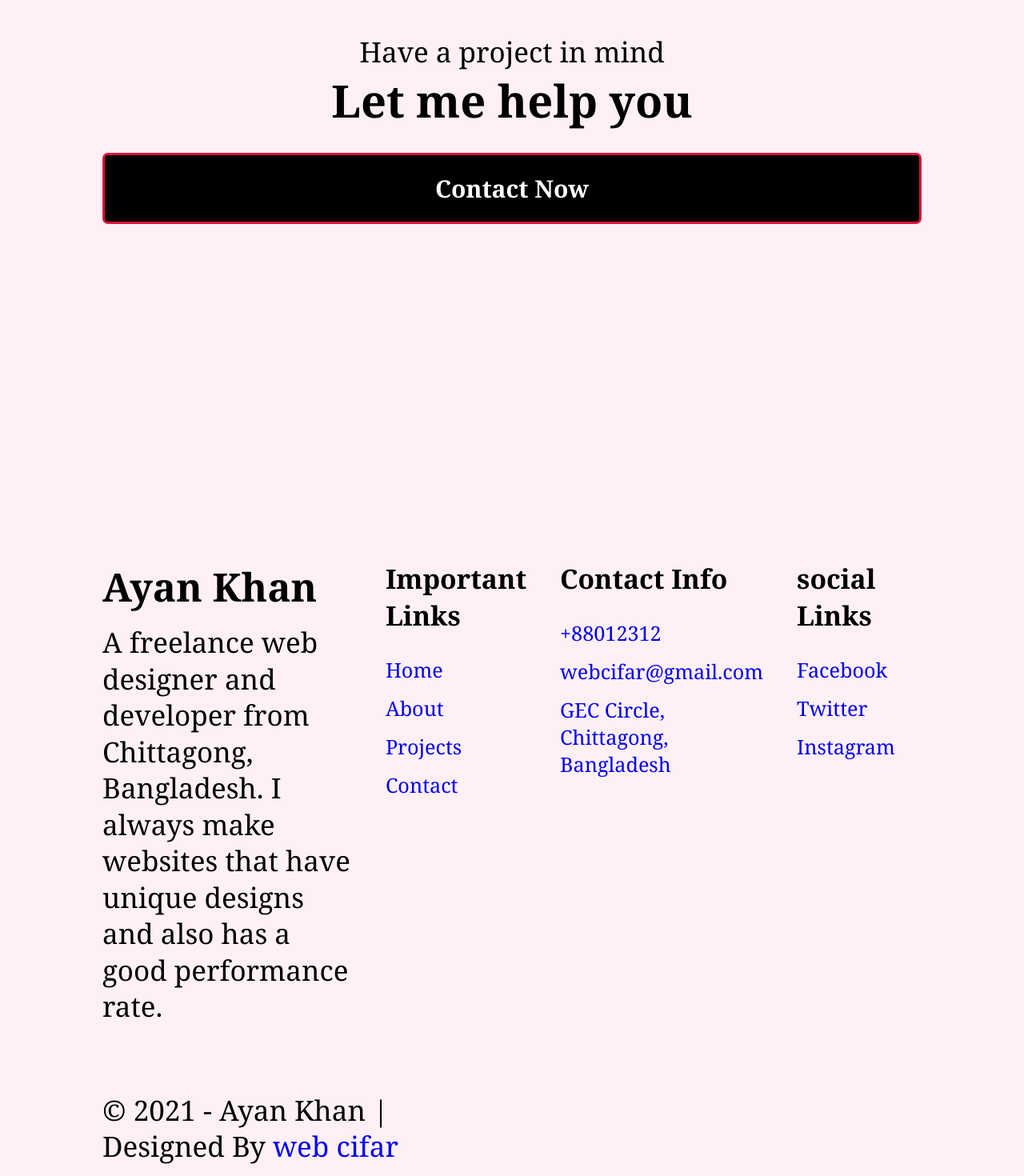
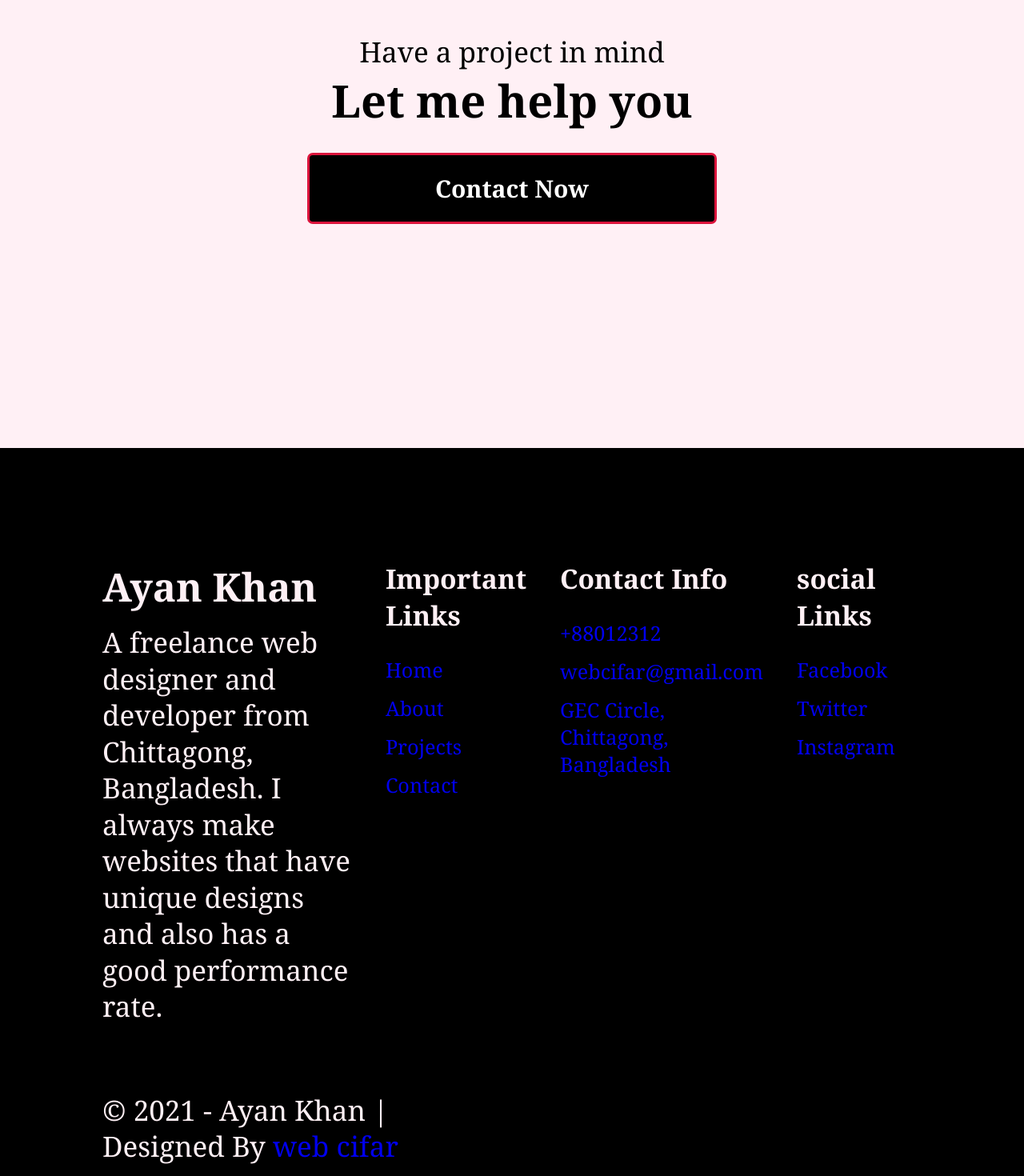
Before and after one commit to Adrenaline9/Personal-Portfolio, a Svelte app: page /about in a window 1280 px wide. Shown: the part 3280-4750 px from the top of the page at 80% size. Built offline with nearby package versions, Linux system fonts and the light colour scheme.

Commit message:
2 files modified

```diff
--- a/src/components/ContactBanner.js
+++ b/src/components/ContactBanner.js
@@ -10,6 +10,10 @@ const ContactBannerStyles = styled.div`
     border-radius: 12px;
     padding: 5rem 0rem;
     text-align: center;
+  }
+  .contact_button {
+    width: 50%;
+    margin: auto;
   }
   .contactBanner__heading {
     font-size: 4rem;
@@ -29,7 +33,9 @@ export default function ContactBanner() {
         <div className="contactBanner__wrapper">
           <PText>Have a project in mind</PText>
           <h3 className="contactBanner__heading">Let me help you</h3>
+          <div className="contact_button">
           <Button btnText="Contact Now" btnLink="/contact" />
+          </div>
         </div>
       </div>
     </ContactBannerStyles>
--- a/src/components/Footer.js
+++ b/src/components/Footer.js
@@ -4,8 +4,11 @@ import FooterCol from './FooterCol';
 import PText from './PText';
 
 const FooterStyle = styled.div`
-  background-color: var(--deep-dark);
   padding-top: 10rem;
+  background-color: var(--black);
+  color: var(--lavender);
+  width: 100%;
+
   .container {
     display: flex;
     gap: 3rem;
```
